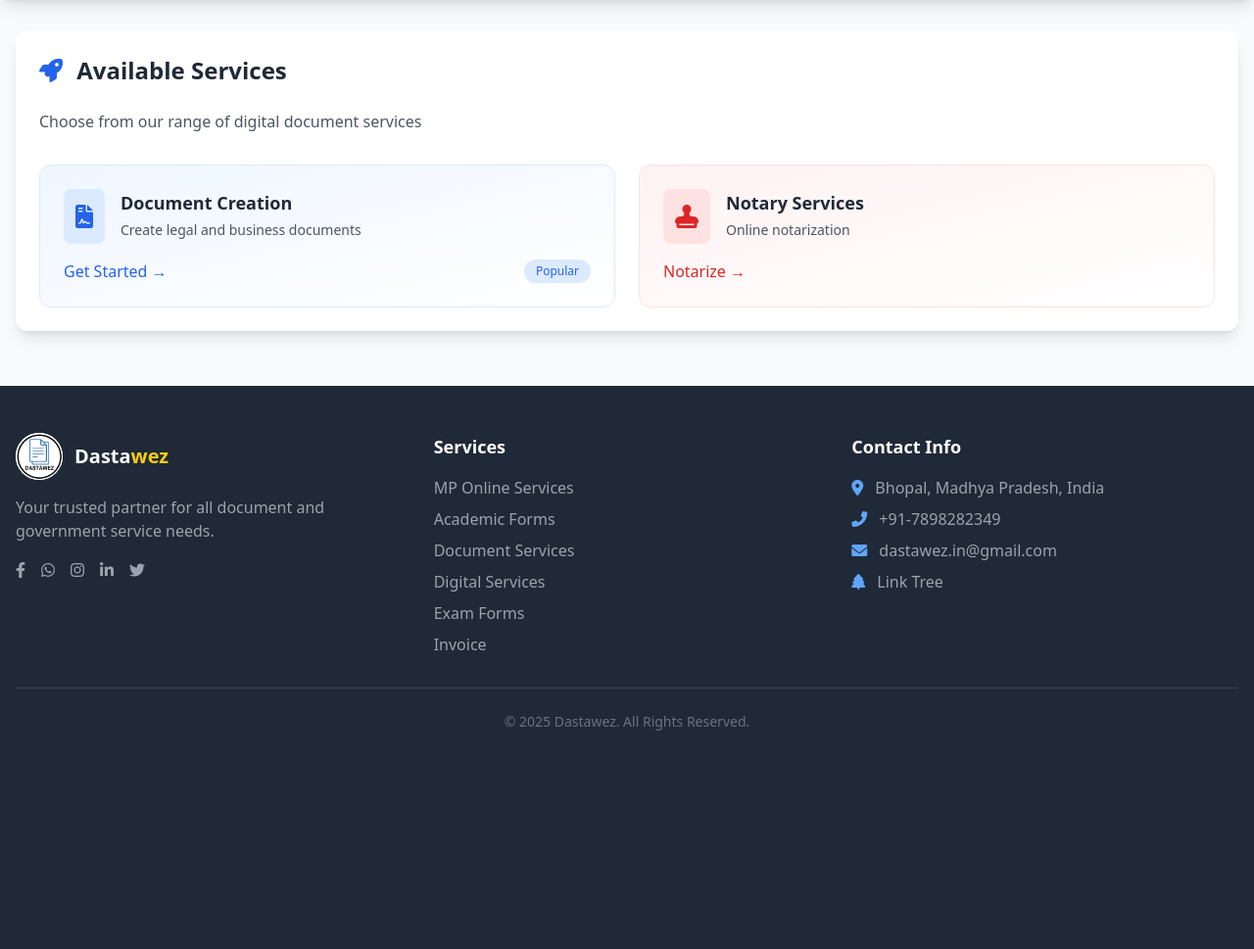
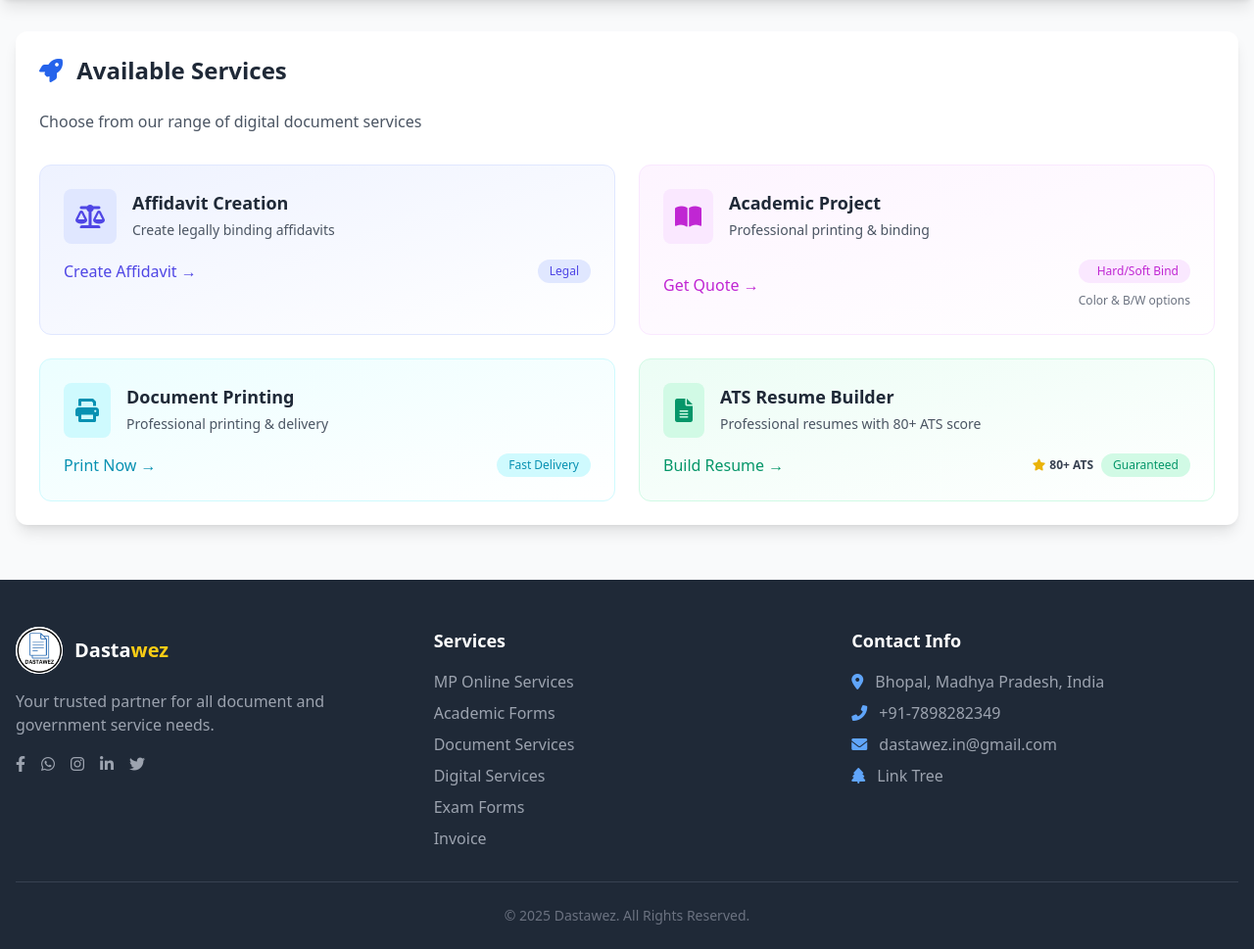
Before and after one commit to Naved20/new-dastawez, a Flask app: template templates/dashboard.html in a window 1280 px wide. Shown: the part 80-1049 px from the top of the page at 98% size. Before the commit the page ends 826 px from the top, so only its background shows below. Run offline with Flask 3, Linux system fonts and the light colour scheme; the template is opened without the code that fills it, so the values that code supplies are empty; some libraries are stand-ins or nearby versions.

Commit message:
add new services card

```diff
--- a/app.py
+++ b/app.py
@@ -291,6 +291,19 @@
     return render_template('document_creation.html', user=session.get('user'))
 
 
+# Add similar routes for services
+@app.route('/affidavit_creation')
+@login_required
+def affidavit_creation():
+    return render_template('document_creation.html', user=session.get('user'))
+
+
+# Add similar routes for services
+@app.route('/document_printing')
+@login_required
+def document_printing():
+    return render_template('document_printing.html', user=session.get('user'))
+
 
 
 
--- a/templates/dashboard.html
+++ b/templates/dashboard.html
@@ -42,110 +42,95 @@
 
                     <!-- Services Grid -->
                     <div class="grid grid-cols-1 md:grid-cols-2 gap-6">
-                        <!-- Service Card 1 -->
-                        <a href="{{ url_for('document_creation') }}"
-                           class="bg-gradient-to-br from-blue-50 to-white border border-blue-100
-                                  rounded-xl p-6 card-hover hover:border-blue-300 transition-all">
-                            <div class="flex items-start mb-4">
-                                <div class="bg-blue-100 p-3 rounded-lg">
-                                    <i class="fas fa-file-contract text-blue-600 text-2xl"></i>
-                                </div>
-                                <div class="ml-4">
-                                    <h3 class="font-bold text-lg text-gray-800">Document Creation</h3>
-                                    <p class="text-sm text-gray-600 mt-1">Create legal and business documents</p>
-                                </div>
-                            </div>
-                            <div class="flex justify-between items-center">
-                                <span class="text-blue-600 font-medium">Get Started →</span>
-                                <span class="text-xs bg-blue-100 text-blue-600 px-3 py-1 rounded-full">Popular</span>
-                            </div>
-                        </a>
 
-                        <!-- Service Card 2 -->
-                        <!-- <a href="{{ url_for('document_creation') }}"
-                           class="bg-gradient-to-br from-green-50 to-white border border-green-100
-                                  rounded-xl p-6 card-hover hover:border-green-300 transition-all">
-                            <div class="flex items-start mb-4">
-                                <div class="bg-green-100 p-3 rounded-lg">
-                                    <i class="fas fa-check-circle text-green-600 text-2xl"></i>
-                                </div>
-                                <div class="ml-4">
-                                    <h3 class="font-bold text-lg text-gray-800">Document Verification</h3>
-                                    <p class="text-sm text-gray-600 mt-1">Verify and authenticate documents</p>
-                                </div>
-                            </div>
-                            <div class="flex justify-between items-center">
-                                <span class="text-green-600 font-medium">Verify Now →</span>
-                                <span class="text-xs bg-green-100 text-green-600 px-3 py-1 rounded-full">New</span>
-                            </div>
-                        </a> -->
 
-                        <!-- Service Card 3 -->
-                        <!-- <a href="{{ url_for('edit_profile') }}"
-                           class="bg-gradient-to-br from-purple-50 to-white border border-purple-100
-                                  rounded-xl p-6 card-hover hover:border-purple-300 transition-all">
-                            <div class="flex items-start mb-4">
-                                <div class="bg-purple-100 p-3 rounded-lg">
-                                    <i class="fas fa-signature text-purple-600 text-2xl"></i>
-                                </div>
-                                <div class="ml-4">
-                                    <h3 class="font-bold text-lg text-gray-800">E-Signature</h3>
-                                    <p class="text-sm text-gray-600 mt-1">Secure digital signatures</p>
-                                </div>
-                            </div>
-                            <span class="text-purple-600 font-medium">Sign Now →</span>
-                        </a> -->
-
-                        <!-- Service Card 4 -->
-                        <!-- <a href="{{ url_for('document_creation') }}"
-                           class="bg-gradient-to-br from-orange-50 to-white border border-orange-100
-                                  rounded-xl p-6 card-hover hover:border-orange-300 transition-all">
-                            <div class="flex items-start mb-4">
-                                <div class="bg-orange-100 p-3 rounded-lg">
-                                    <i class="fas fa-cloud-upload-alt text-orange-600 text-2xl"></i>
-                                </div>
-                                <div class="ml-4">
-                                    <h3 class="font-bold text-lg text-gray-800">Secure Storage</h3>
-                                    <p class="text-sm text-gray-600 mt-1">Cloud document storage</p>
-                                </div>
-                            </div>
-                            <span class="text-orange-600 font-medium">Store Now →</span>
-                        </a> -->
-
-                        <!-- Service Card 5 -->
-                        <a href="{{ url_for('orders') }}"
-                           class="bg-gradient-to-br from-red-50 to-white border border-red-100
-                                  rounded-xl p-6 card-hover hover:border-red-300 transition-all">
-                            <div class="flex items-start mb-4">
-                                <div class="bg-red-100 p-3 rounded-lg">
-                                    <i class="fas fa-stamp text-red-600 text-2xl"></i>
-                                </div>
-                                <div class="ml-4">
-                                    <h3 class="font-bold text-lg text-gray-800">Notary Services</h3>
-                                    <p class="text-sm text-gray-600 mt-1">Online notarization</p>
-                                </div>
-                            </div>
-                            <span class="text-red-600 font-medium">Notarize →</span>
-                        </a>
-
-                        <!-- Service Card 6 -->
-                        <!-- <a href="{{ url_for('document_creation') }}"
+                        <!-- Service Card 1 - Affidavit Making -->
+                        <a href="{{ url_for('affidavit_creation') }}"
                            class="bg-gradient-to-br from-indigo-50 to-white border border-indigo-100
                                   rounded-xl p-6 card-hover hover:border-indigo-300 transition-all">
                             <div class="flex items-start mb-4">
                                 <div class="bg-indigo-100 p-3 rounded-lg">
-                                    <i class="fas fa-copy text-indigo-600 text-2xl"></i>
+                                    <i class="fas fa-scale-balanced text-indigo-600 text-2xl"></i>
                                 </div>
                                 <div class="ml-4">
-                                    <h3 class="font-bold text-lg text-gray-800">Templates Library</h3>
-                                    <p class="text-sm text-gray-600 mt-1">Ready-to-use templates</p>
+                                    <h3 class="font-bold text-lg text-gray-800">Affidavit Creation</h3>
+                                    <p class="text-sm text-gray-600 mt-1">Create legally binding affidavits</p>
                                 </div>
                             </div>
-                            <span class="text-indigo-600 font-medium">Browse →</span>
-                        </a> -->
+                            <div class="flex justify-between items-center">
+                                <span class="text-indigo-600 font-medium">Create Affidavit →</span>
+                                <span class="text-xs bg-indigo-100 text-indigo-600 px-3 py-1 rounded-full">Legal</span>
+                            </div>
+                        </a>
+
+
+                        <!-- Service Card 2 - Premium Project Printing -->
+                        <a class="bg-gradient-to-br from-fuchsia-50 to-white border border-fuchsia-100
+                                  rounded-xl p-6 card-hover hover:border-fuchsia-300 transition-all">
+                            <div class="flex items-start mb-4">
+                                <div class="bg-fuchsia-100 p-3 rounded-lg">
+                                    <i class="fas fa-book-open text-fuchsia-600 text-2xl"></i>
+                                </div>
+                                <div class="ml-4">
+                                    <h3 class="font-bold text-lg text-gray-800">Academic Project</h3>
+                                    <p class="text-sm text-gray-600 mt-1">Professional printing & binding</p>
+                                </div>
+                            </div>
+                            <div class="flex justify-between items-center">
+                                <span class="text-fuchsia-600 font-medium">Get Quote →</span>
+                                <div class="text-right">
+                                    <span class="text-xs bg-fuchsia-100 text-fuchsia-600 px-3 py-1 rounded-full block mb-1">Hard/Soft Bind</span>
+                                    <span class="text-xs text-gray-500">Color & B/W options</span>
+                                </div>
+                            </div>
+                        </a>
+
+                        <!-- Service Card 3 - Documents Printing -->
+                        <a href="{{ url_for('document_printing') }}"
+                           class="bg-gradient-to-br from-cyan-50 to-white border border-cyan-100
+                                  rounded-xl p-6 card-hover hover:border-cyan-300 transition-all">
+                            <div class="flex items-start mb-4">
+                                <div class="bg-cyan-100 p-3 rounded-lg">
+                                    <i class="fas fa-print text-cyan-600 text-2xl"></i>
+                                </div>
+                                <div class="ml-4">
+                                    <h3 class="font-bold text-lg text-gray-800">Document Printing</h3>
+                                    <p class="text-sm text-gray-600 mt-1">Professional printing & delivery</p>
+                                </div>
+                            </div>
+                            <div class="flex justify-between items-center">
+                                <span class="text-cyan-600 font-medium">Print Now →</span>
+                                <span class="text-xs bg-cyan-100 text-cyan-600 px-3 py-1 rounded-full">Fast Delivery</span>
+                            </div>
+                        </a>
+
+                        <!-- Service Card 4 - Resume Building -->
+                        <a class="bg-gradient-to-br from-emerald-50 to-white border border-emerald-100
+                                  rounded-xl p-6 card-hover hover:border-emerald-300 transition-all">
+                            <div class="flex items-start mb-4">
+                                <div class="bg-emerald-100 p-3 rounded-lg">
+                                    <i class="fas fa-file-alt text-emerald-600 text-2xl"></i>
+                                </div>
+                                <div class="ml-4">
+                                    <h3 class="font-bold text-lg text-gray-800">ATS Resume Builder</h3>
+                                    <p class="text-sm text-gray-600 mt-1">Professional resumes with 80+ ATS score</p>
+                                </div>
+                            </div>
+                            <div class="flex justify-between items-center">
+                                <span class="text-emerald-600 font-medium">Build Resume →</span>
+                                <div class="flex items-center">
+                                    <div class="mr-2">
+                                        <div class="flex items-center">
+                                            <i class="fas fa-star text-yellow-500 text-xs mr-1"></i>
+                                            <span class="text-xs font-bold text-gray-700">80+ ATS</span>
+                                        </div>
+                                    </div>
+                                    <span class="text-xs bg-emerald-100 text-emerald-600 px-3 py-1 rounded-full">Guaranteed</span>
+                                </div>
+                            </div>
+                        </a>
                     </div>
                 </div>
-
             </div>
         </div>
     </div>
```
Also changed, not shown: templates/index.html (+3 -7 lines), templates/affidavit_creation.html (added), templates/document_printing.html (added), 1 other file.
